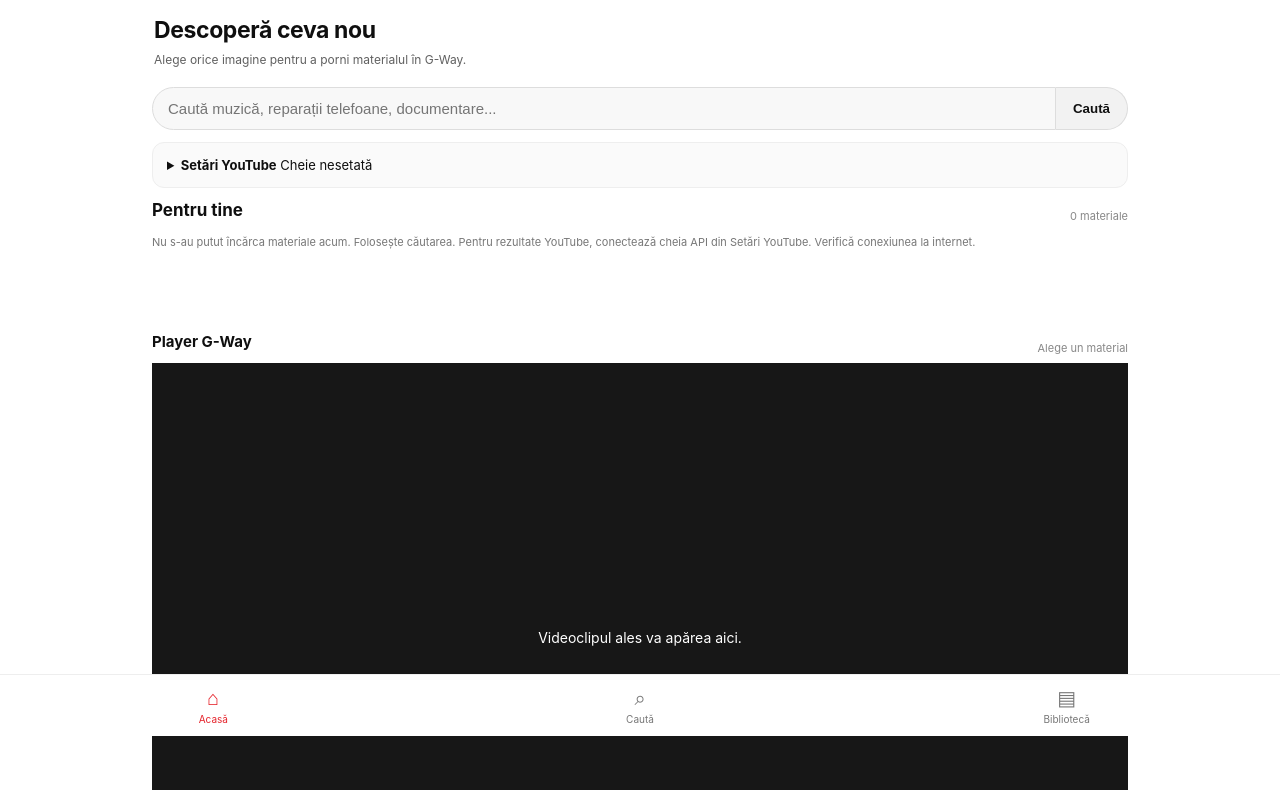
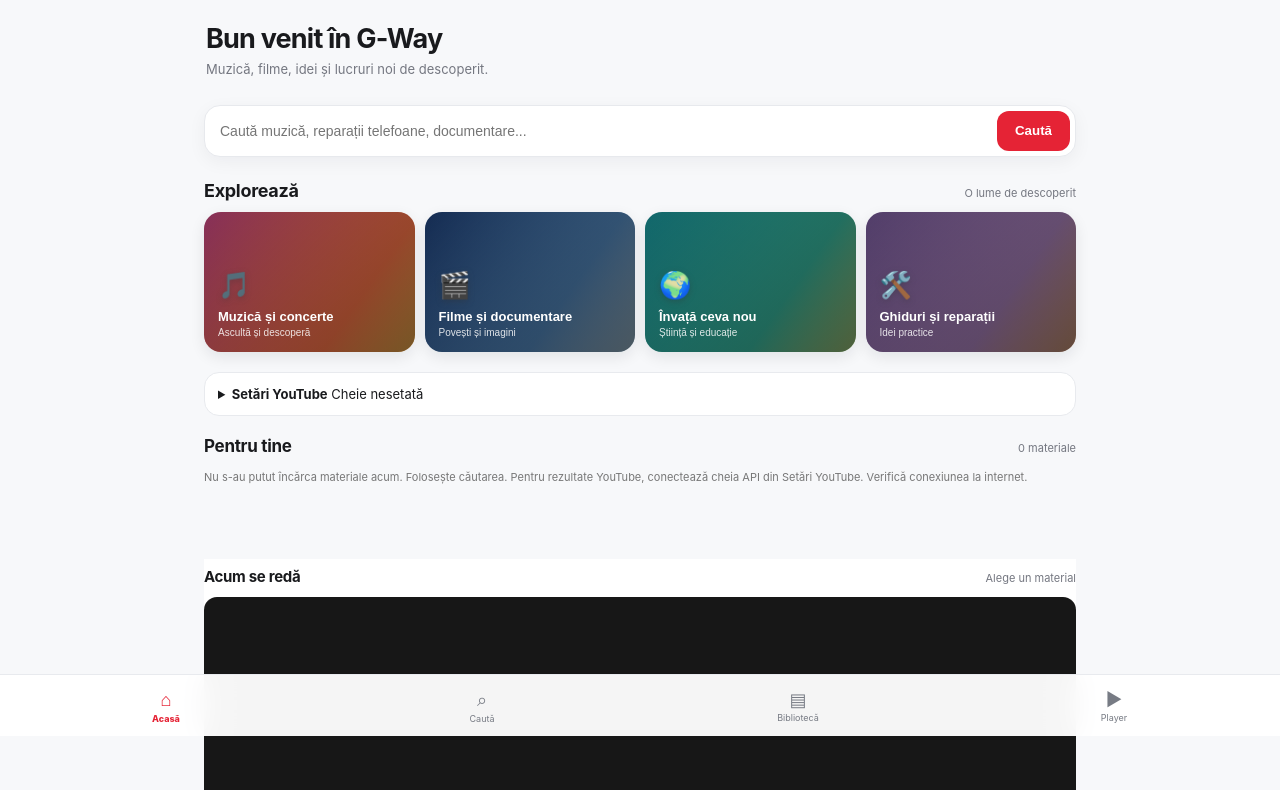
Before and after one commit to 5862y4p5nk-alt/g-way-app, a plain HTML site: page index.html in a window 1280 px wide. Shown: the part 64-854 px from the top of the page. Drawn offline with Linux system fonts and the light colour scheme; no server answers.

Commit message:
Add files via upload

```diff
--- a/index.html
+++ b/index.html
@@ -2,13 +2,22 @@
 <html lang="ro"><head><meta charset="utf-8"><meta name="viewport" content="width=device-width,initial-scale=1,viewport-fit=cover">
 <meta name="theme-color" content="#fff"><meta name="apple-mobile-web-app-capable" content="yes"><meta name="apple-mobile-web-app-title" content="G-Way">
 <link rel="manifest" href="manifest.webmanifest"><link rel="apple-touch-icon" href="icon-192.png"><link rel="stylesheet" href="styles.css"><title>G-Way – Free Video Library</title></head>
-<body><header><a class="brand" href="#"><span class="logo">▶</span> G-Way</a><span class="free">FREE VIDEO LIBRARY</span></header>
-<main><section class="intro"><span class="eyebrow">DESCOPERĂ • ÎNVAȚĂ • ASCULTĂ</span><h1>Descoperă ceva nou</h1><p>Alege orice imagine pentru a porni materialul în G-Way.</p></section>
+<body><header><a class="brand" href="#"><span class="logo">▶</span> G-Way</a><span class="free">DESCOPERĂ • ASCULTĂ • URMĂREȘTE</span></header>
+<main><section class="intro"><span class="eyebrow">BIBLIOTECA TA MEDIA</span><h1>Bun venit în G-Way</h1><p>Muzică, filme, idei și lucruri noi de descoperit.</p></section>
 <form id="searchForm"><input id="q" placeholder="Caută muzică, reparații telefoane, documentare..." autocomplete="off"><button>Caută</button></form>
+<section class="discover">
+  <div class="sectionhead"><h2>Explorează</h2><span>O lume de descoperit</span></div>
+  <div class="discover-grid">
+    <button class="discover-card music" type="button" data-q="live music concerts"><span class="discover-emoji">🎵</span><strong>Muzică și concerte</strong><small>Ascultă și descoperă</small></button>
+    <button class="discover-card films" type="button" data-q="documentary full movie"><span class="discover-emoji">🎬</span><strong>Filme și documentare</strong><small>Povești și imagini</small></button>
+    <button class="discover-card learn" type="button" data-q="science education tutorials"><span class="discover-emoji">🌍</span><strong>Învață ceva nou</strong><small>Știință și educație</small></button>
+    <button class="discover-card howto" type="button" data-q="repair how to tutorial"><span class="discover-emoji">🛠️</span><strong>Ghiduri și reparații</strong><small>Idei practice</small></button>
+  </div>
+</section>
 <details class="panel keypanel"><summary><strong>Setări YouTube</strong> <span id="keyStatus">Cheie nesetată</span></summary><p>Introdu cheia API creată în Google Cloud. Se păstrează numai pe acest telefon.</p><input id="apiKey" type="password" autocomplete="off" placeholder="Lipește cheia API aici"><div class="keyactions"><button id="saveKey" type="button">Salvează cheia</button><button id="forgetKey" class="secondary" type="button">Șterge cheia</button></div><small>Nu trimite cheia nimănui. Restricțiile Google pentru site și API trebuie păstrate.</small></details>
 
 <section class="results"><div class="sectionhead"><h2>Pentru tine</h2><span id="count"></span></div><div id="message">Se încarcă biblioteca…</div><div id="items" class="items"></div><div id="moreResults" class="more-results"></div><div class="more-results"><button id="expandLibrary" class="load-more" type="button" hidden>Extinde biblioteca</button></div></section>
-<section class="player panel"><div class="sectionhead"><h2>Player G-Way</h2><span id="playStatus">Alege un material</span></div><div id="player"><div class="player-placeholder">Videoclipul ales va apărea aici.</div></div><div id="nowPlaying">Materialele selectate se redau aici.</div></section>
+<section class="player panel"><div class="sectionhead"><h2>Acum se redă</h2><span id="playStatus">Alege un material</span></div><div id="player"><div class="player-placeholder">Alege un material din bibliotecă pentru a începe.</div></div><div id="nowPlaying">Materialele selectate se redau aici.</div></section>
 <section class="note panel"><b>Despre conținut</b><p>G-Way caută în YouTube, Internet Archive și Wikimedia Commons. YouTube se redă prin playerul oficial; fișierele compatibile din arhive se redau direct aici. Respectăm licențele și restricțiile fiecărei surse. Serviciul nu descarcă și nu ocolește protecțiile materialelor.</p></section>
-</main><nav><a class="active" href="#">⌂<small>Acasă</small></a><a href="#searchForm">⌕<small>Caută</small></a><a href="#items">▤<small>Bibliotecă</small></a></nav>
+</main><nav><a class="active" href="#">⌂<small>Acasă</small></a><a href="#searchForm">⌕<small>Caută</small></a><a href="#items">▤<small>Bibliotecă</small></a><a href="#player">▶<small>Player</small></a></nav>
 <script src="app.js"></script><script>if('serviceWorker'in navigator)navigator.serviceWorker.register('./sw.js').catch(()=>{});</script></body></html>
--- a/styles.css
+++ b/styles.css
@@ -61,3 +61,37 @@ nav{height:62px}
 #message{font-size:11px;padding:3px 0 9px}
 .items{margin-top:4px}
 .keypanel summary{cursor:pointer;font-size:13px}
+
+/* G-Way v13: warmer, friendlier discovery layout */
+:root{--accent:#e52335;--ink:#191a1d;--muted:#747780;--surface:#f5f6f8}
+body{background:#f7f8fa;color:var(--ink);padding-bottom:88px}
+header{position:sticky;top:0;z-index:10;background:rgba(255,255,255,.94);backdrop-filter:blur(14px);border-bottom:1px solid #eceef1;padding-top:calc(12px + env(safe-area-inset-top))}
+.brand{font-weight:850;letter-spacing:-.5px}.logo{background:var(--accent);border-radius:11px;padding:7px 9px;color:white}
+.free{font-size:9px;letter-spacing:1px;color:#92959d;font-weight:800}
+main{max-width:900px;margin:auto;padding:14px 14px 30px}
+.intro{padding:13px 2px 15px}.intro h1{font-size:27px;letter-spacing:-.8px;margin:3px 0 5px}.intro p{font-size:13px;color:var(--muted);margin:0}
+#searchForm{display:flex;gap:8px;padding:5px;background:#fff;border:1px solid #e7e9ed;border-radius:16px;box-shadow:0 5px 18px rgba(20,25,35,.05)}
+#searchForm input{min-width:0;border:0;background:transparent;padding:12px 10px;flex:1;font-size:14px;outline:none}
+#searchForm button{border:0;border-radius:12px;background:var(--accent);color:white;padding:0 18px;font-weight:750}
+.discover{margin:23px 0 20px}.sectionhead{display:flex;align-items:baseline;justify-content:space-between;gap:8px}
+.sectionhead h2{font-size:18px;letter-spacing:-.3px;margin:0 0 11px}.sectionhead>span{font-size:11px;color:var(--muted)}
+.discover-grid{display:grid;grid-template-columns:repeat(2,minmax(0,1fr));gap:10px}
+.discover-card{min-height:116px;border:0;border-radius:17px;padding:14px;text-align:left;color:white;display:flex;flex-direction:column;align-items:flex-start;justify-content:flex-end;position:relative;overflow:hidden;box-shadow:0 5px 15px rgba(15,20,30,.09)}
+.discover-card:before{content:"";position:absolute;inset:0;background:linear-gradient(135deg,rgba(0,0,0,.04),rgba(0,0,0,.52))}
+.discover-card>*{position:relative}.discover-emoji{font-size:26px;margin-bottom:8px;filter:drop-shadow(0 2px 3px #3335)}
+.discover-card strong{font-size:13px}.discover-card small{font-size:10px;opacity:.85;margin-top:3px}
+.music{background:linear-gradient(125deg,#8c315c,#e76b42 70%,#f6b34e)}.films{background:linear-gradient(125deg,#152d55,#4978a7 65%,#9ab6c8)}.learn{background:linear-gradient(125deg,#126b70,#31a28c 65%,#a3c77a)}.howto{background:linear-gradient(125deg,#55406e,#9471a4 65%,#d09a78)}
+.results{margin-top:20px}.items{display:grid;grid-template-columns:repeat(2,minmax(0,1fr));gap:13px 10px}
+.item{min-width:0;background:white;border:1px solid #eceef1;border-radius:14px;overflow:hidden;padding:0 0 9px;box-shadow:0 3px 12px rgba(20,25,35,.035)}
+.image-play{width:100%;aspect-ratio:16/9;border:0;background:#e9ebef;overflow:hidden;border-radius:0}
+.thumbimg{width:100%;height:100%;object-fit:cover}
+.image-title{font-size:12px;font-weight:700;line-height:1.35;padding:8px 9px 3px}
+.source-label{display:block;padding:0 9px;color:#858994;font-size:9px}
+.player{border-radius:18px;background:white;border:1px solid #e8eaee;padding:12px;margin-top:20px}
+#player{border-radius:13px;overflow:hidden;background:#101114;min-height:160px}
+.player-placeholder{padding:55px 15px;text-align:center;color:#c4c6cc;font-size:13px}
+#nowPlaying{font-size:12px;color:#555b65;padding:10px 2px 2px}
+.keypanel,.note{border-radius:15px;background:white;border:1px solid #e8eaee;padding:13px;margin-top:16px}
+nav{position:fixed;z-index:20;left:0;right:0;bottom:0;display:flex;justify-content:space-around;background:rgba(255,255,255,.96);backdrop-filter:blur(14px);border-top:1px solid #e8eaee;padding:9px 8px calc(8px + env(safe-area-inset-bottom))}
+nav a{display:flex;flex-direction:column;align-items:center;gap:2px;color:#777b84;text-decoration:none;font-size:18px;min-width:55px}nav a small{font-size:9px}nav a.active{color:var(--accent);font-weight:800}
+@media(min-width:650px){.discover-grid{grid-template-columns:repeat(4,minmax(0,1fr))}.discover-card{min-height:140px}.items{grid-template-columns:repeat(3,minmax(0,1fr))}}
--- a/sw.js
+++ b/sw.js
@@ -1,4 +1,4 @@
-const CACHE_NAME = 'gway-universal-v12-background';
+const CACHE_NAME = 'gway-universal-v13-friendly';
 const FILES_TO_CACHE = [
   './',
   './index.html',
```
Also changed, not shown: README-RO.txt.
